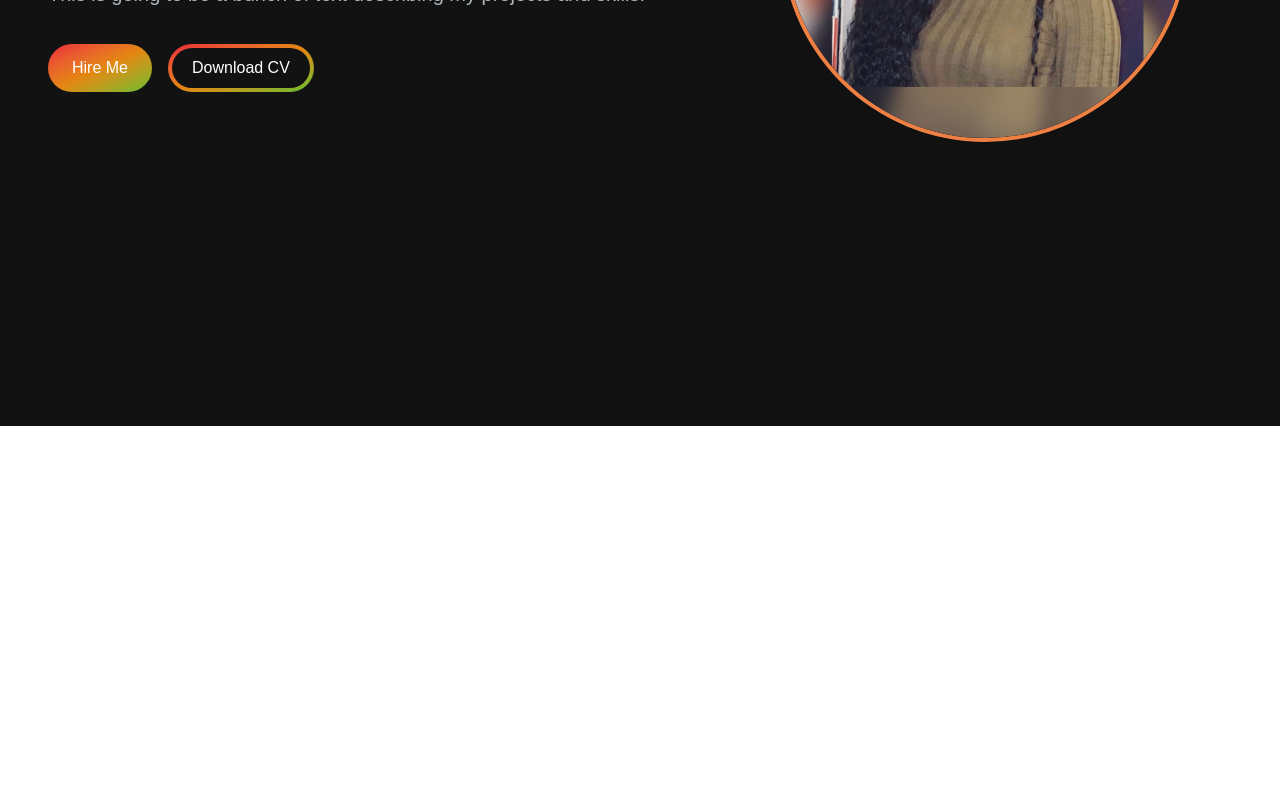
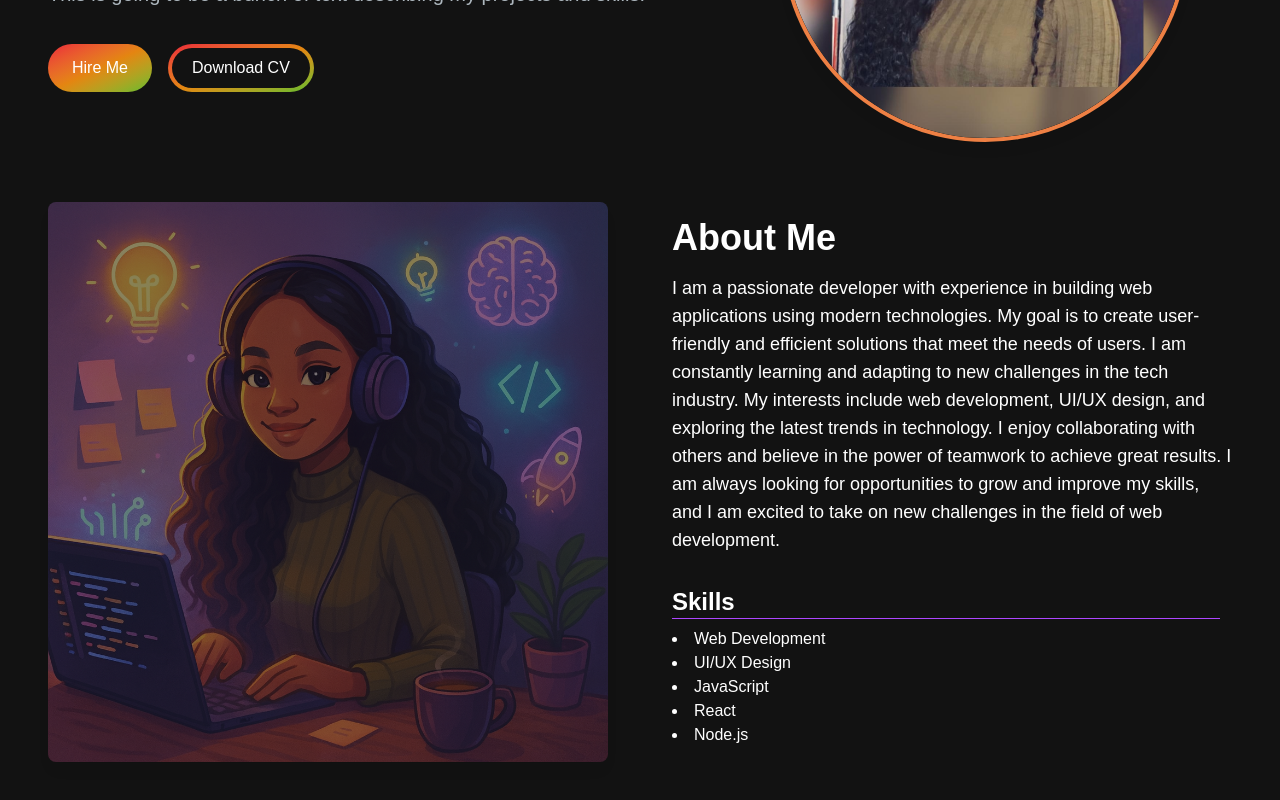
Before and after one commit to poffodile/my-portfolio, a Next.js app: page / in a window 1280 px wide. Shown: the part 374-1174 px from the top of the page. Before the commit the page ends 800 px from the top, so only its background shows below. Built offline with nearby package versions, Linux system fonts and the light colour scheme.

Commit message:
Added AboutSection component with image and skills description

```diff
--- /dev/null
+++ b/src/app/components/AboutSection.jsx
@@ -0,0 +1,75 @@
+import React from "react";
+import Image from "next/image";
+const AboutSection = () => {
+  return (
+    <section className="text-white ">
+      <div className="md:grid md:grid-cols-2 gap-8 items-center mb-4 xl:gap-16 sm:py-16 ">
+        <Image
+          src="/images/About_me.png"
+          alt="About Image"
+          width={500}
+          height={500}
+          className="rounded-lg shadow-lg object-cover w-full h-auto hover:scale-105 transition-transform duration-300 opacity-50 hover:opacity-50"
+        />
+
+        <div>
+          <h2 className="text-4xl font-bold text-white mb-4">About Me</h2>
+          <p className="text-base lg:text-lg">
+            I am a passionate developer with experience in building web
+            applications using modern technologies. My goal is to create
+            user-friendly and efficient solutions that meet the needs of users.
+            I am constantly learning and adapting to new challenges in the tech
+            industry. My interests include web development, UI/UX design, and
+            exploring the latest trends in technology. I enjoy collaborating
+            with others and believe in the power of teamwork to achieve great
+            results. I am always looking for opportunities to grow and improve
+            my skills, and I am excited to take on new challenges in the field
+            of web development.
+          </p>
+          <div className="flex flex-col mt-8">
+            <span className="mr-3 hover:text-white text-[#ADB7BE] border-b border-purple-500 text-2xl font-bold text-white mb-2">
+              Skills
+            </span>
+            <ul className="list-disc list-inside">
+              <li>Web Development</li>
+              <li>UI/UX Design</li>
+              <li>JavaScript</li>
+              <li>React</li>
+              <li>Node.js</li>
+            </ul>
+          </div>
+        </div>
+      </div>
+    </section>
+  );
+};
+export default AboutSection;
+
+//   return (
+//     <section className="text-white py-8 px-4">
+//       <div className="md:grid md:grid-cols-2 gap-8 items-center xl:gap-16 sm:py-16">
+//         {/* Image Section */}
+//         <div className="mb-8 md:mb-0">
+//           <Image
+//             src="/images/About_me.png"
+//             alt="About Image"
+//             width={500}
+//             height={500}
+//             className="rounded-lg"
+//           />
+//         </div>
+
+//         {/* Text Section */}
+//         <div>
+//           <h2 className="text-4xl font-bold mb-4">About Me</h2>
+//           <p className="text-base md:text-lg text-[#ADB7BE] leading-relaxed">
+//             I am a passionate developer with experience in building web applications
+//             using modern technologies. My goal is to create user-friendly and
+//             efficient solutions that meet the needs of users. I am constantly
+//             learning and adapting to new challenges in the tech industry.
+//           </p>
+//         </div>
+//       </div>
+//     </section>
+//   );
+// };
--- a/src/app/components/HeaderSection.jsx
+++ b/src/app/components/HeaderSection.jsx
@@ -14,6 +14,7 @@ const HeaderSection = () => {
             </span>
             <br />
             <span className="text-white">
+              {/* <div className="w-full min-w-[300px] sm:min-w-[400px] lg:min-w-[500px]"> */}
               <TypeAnimation
                 sequence={[
                   " Precious,",
@@ -27,9 +28,10 @@ const HeaderSection = () => {
                 ]}
                 wrapper="span"
                 speed={30}
-                // style={{ fontSize: "2em sm:text-xl", display: "inline-block" }}
+                style={{ fontSize: "2em sm:text-xl", display: "inline-block" }}
                 repeat={Infinity}
               />
+              {/* </div> */}
             </span>
           </h1>
           <p className="text-[#ADB7BE] text-base sm:text-lg mb-6 lg:text-xl">
--- a/src/app/components/MenuOverlay.jsx
+++ b/src/app/components/MenuOverlay.jsx
@@ -4,7 +4,6 @@ import NavLink from "./NavLink";
 const MenuOverlay = ({ links }) => {
   return (
     <div>
-      <h2>Menu</h2>
       <ul className="flex flex-col py-4 items-center ">
         {links.map((link, index) => (
           <li key={index}>
--- a/src/app/components/Navbar.jsx
+++ b/src/app/components/Navbar.jsx
@@ -3,6 +3,7 @@ import Link from "next/link";
 import React, { useState } from "react";
 import NavLink from "./NavLink";
 import { Bars3Icon, XMarkIcon } from "@heroicons/react/24/solid";
+import MenuOverlay from "./MenuOverlay";
 
 const navLinks = [
   {
@@ -25,7 +26,7 @@ const Navbar = () => {
   const [navbarOpen, setNavbarOpen] = useState(false);
 
   return (
-    <nav className="fixed top-0 left-0 right-0  z-10 bg-[#121212] bg-opacity-90 ">
+    <nav className="fixed top-0 left-0 right-0  z-10 bg-[#121212] bg-opacity-100 ">
       <div className="flex flex-wrap items-center justify-between mx-auto px-4 py-2 ">
         <Link
           href="/"
@@ -57,6 +58,7 @@ const Navbar = () => {
           </ul>
         </div>
       </div>
+      {navbarOpen ? <MenuOverlay links={navLinks} /> : null}
     </nav>
   );
 };
--- a/src/app/page.js
+++ b/src/app/page.js
@@ -1,13 +1,16 @@
 import Image from "next/image";
 import HeaderSection from "./components/HeaderSection";
 import Navbar from "./components/Navbar";
+import AboutSection from "./components/AboutSection";
 
 export default function Home() {
   return (
     <main className="flex min-h-screen flex-col bg-[#121212] ">
       <Navbar />
+
       <div className="container mt-24 mx-auto px-12 py-4 ">
         <HeaderSection />
+        <AboutSection />
       </div>
     </main>
   );
```
Also changed, not shown: public/images/About_me.png (added).
